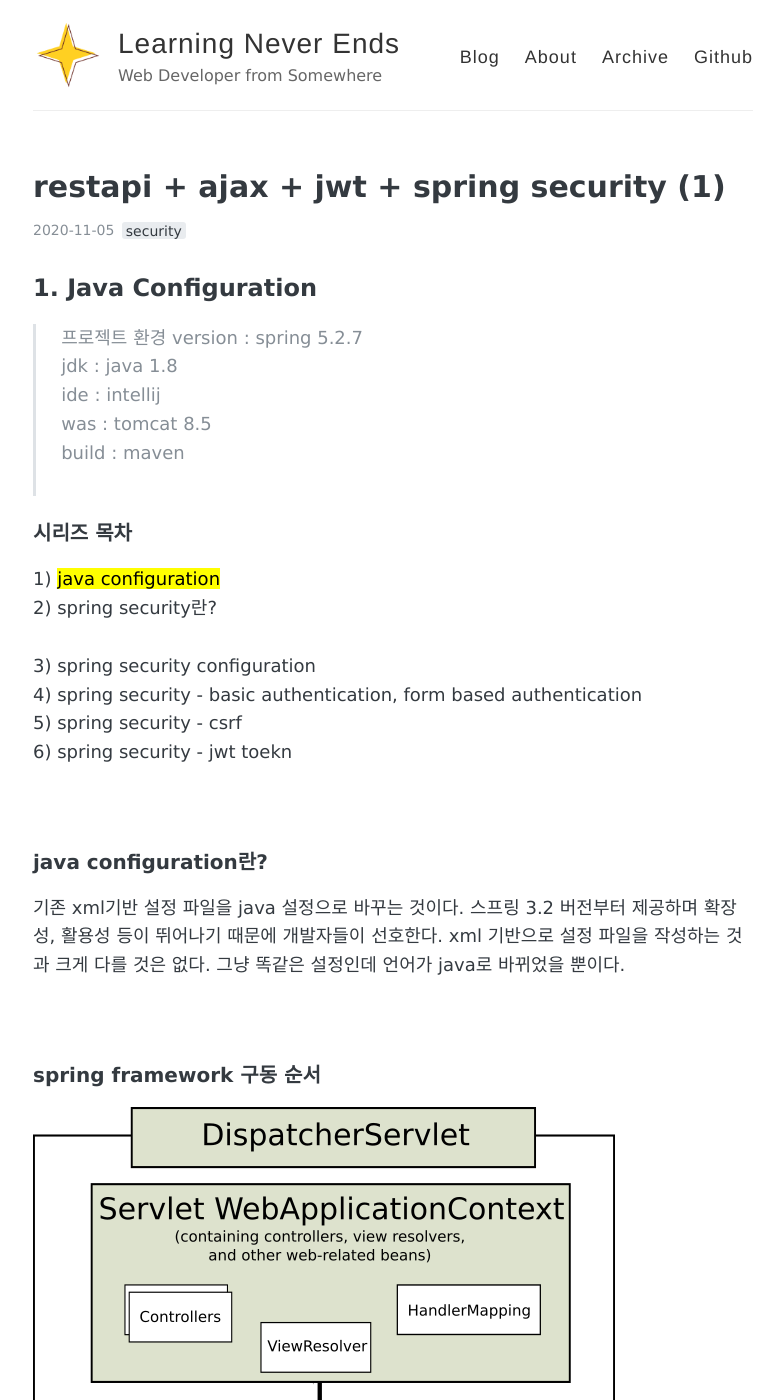
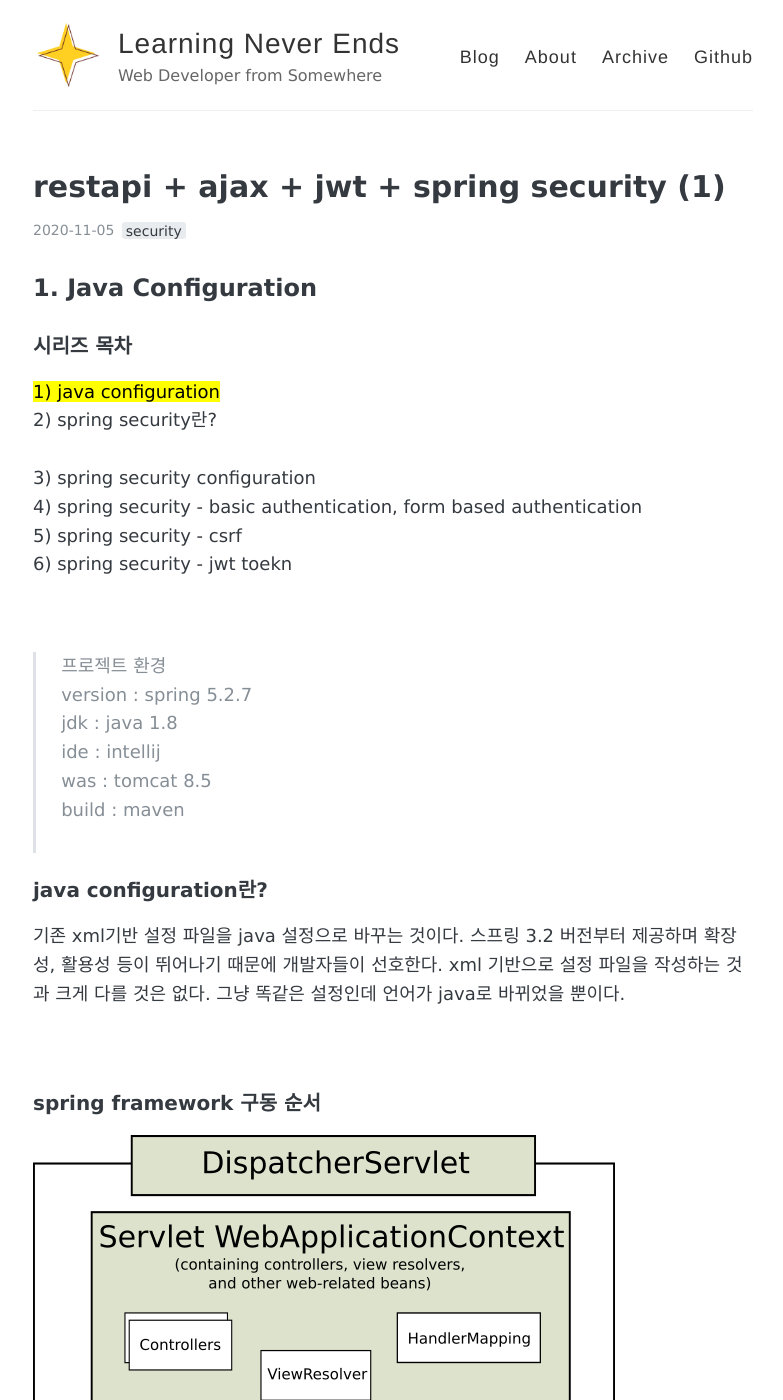
Before and after one commit to ellie1027/hb_9, a Jekyll site: the page built from _posts/2020-11-05-Spring Security.md, in a window 1280 px wide and 1400 px high. Shown: the whole window, without its empty margins (247-1030 px from the left). Built offline with Jekyll 4.4.1, drawn with Linux system fonts in a browser that asks for light colours.

Commit message:
스프링 시큐티리 정리 추가

```diff
--- a/_posts/2020-11-05-Spring Security.md
+++ b/_posts/2020-11-05-Spring Security.md
@@ -7,22 +7,22 @@ comments: true
 
 ## 1. Java Configuration
 
-> 프로젝트 환경
+### 시리즈 목차
+<mark>1) java configuration</mark><br>
+2) spring security란?<br>
+3) spring security configuration<br>
+4) spring security - basic authentication, form based authentication<br>
+5) spring security - csrf<br>
+6) spring security - jwt toekn<br>
+<br><br>
+
+> 프로젝트 환경<br>
 > version : spring 5.2.7<br>
 > jdk : java 1.8<br>
 > ide : intellij<br>
 > was : tomcat 8.5<br>
 > build : maven<br>
 <br>
-
-### 시리즈 목차
-1) <mark>java configuration</mark><br>
-2) spring security란?<br>
-3) spring security configuration<br>
-4) spring security - basic authentication, form based authentication<br>
-5) spring security - csrf<br>
-6) spring security - jwt toekn<br>
-<br><br>
 
 ### java configuration란?
 기존 xml기반 설정 파일을 java 설정으로 바꾸는 것이다. 스프링 3.2 버전부터 제공하며 확장성, 활용성 등이 뛰어나기 때문에 개발자들이 선호한다.
```
Also changed, not shown: other parts of _posts/2020-11-05-Spring Security.md (+1 -0 lines).
